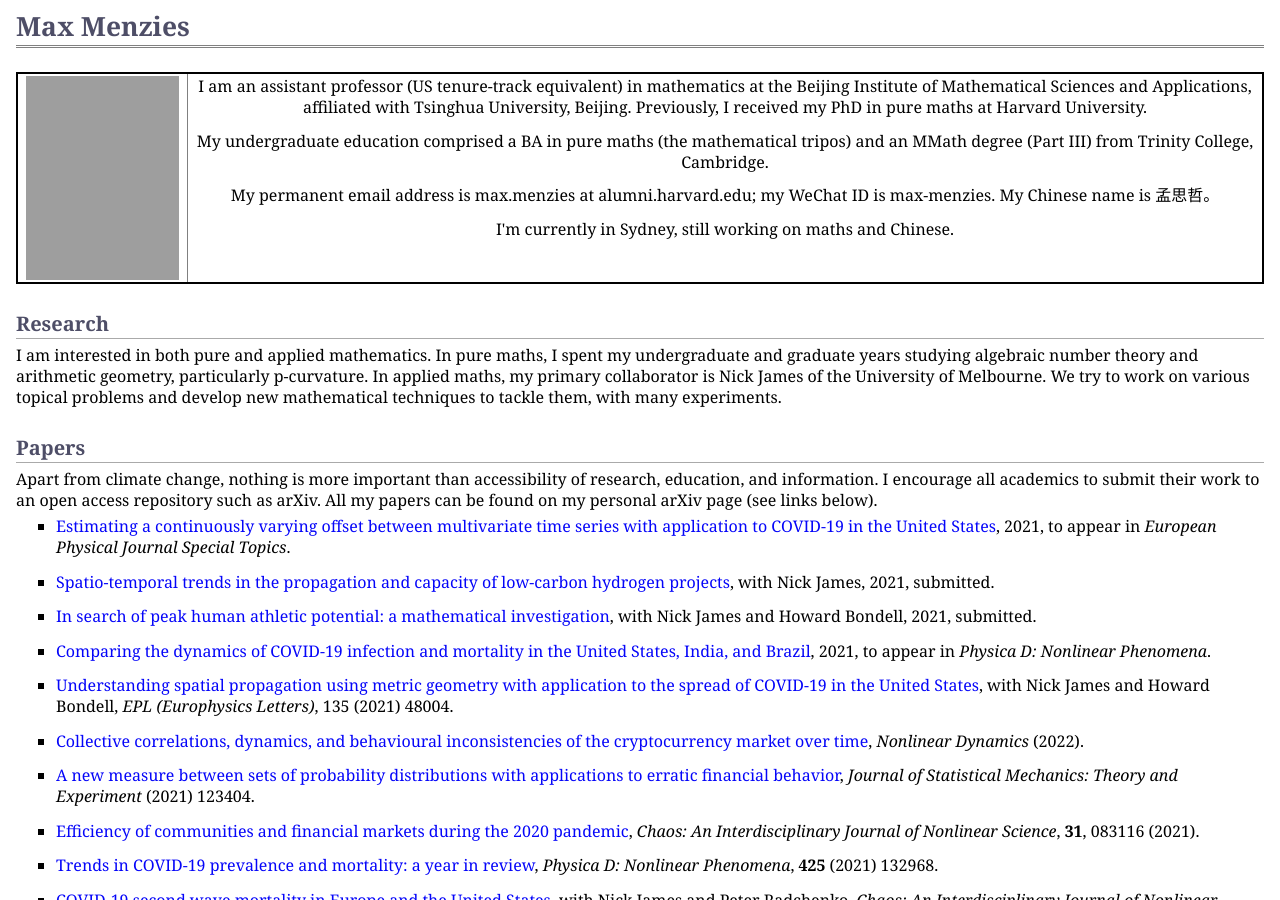
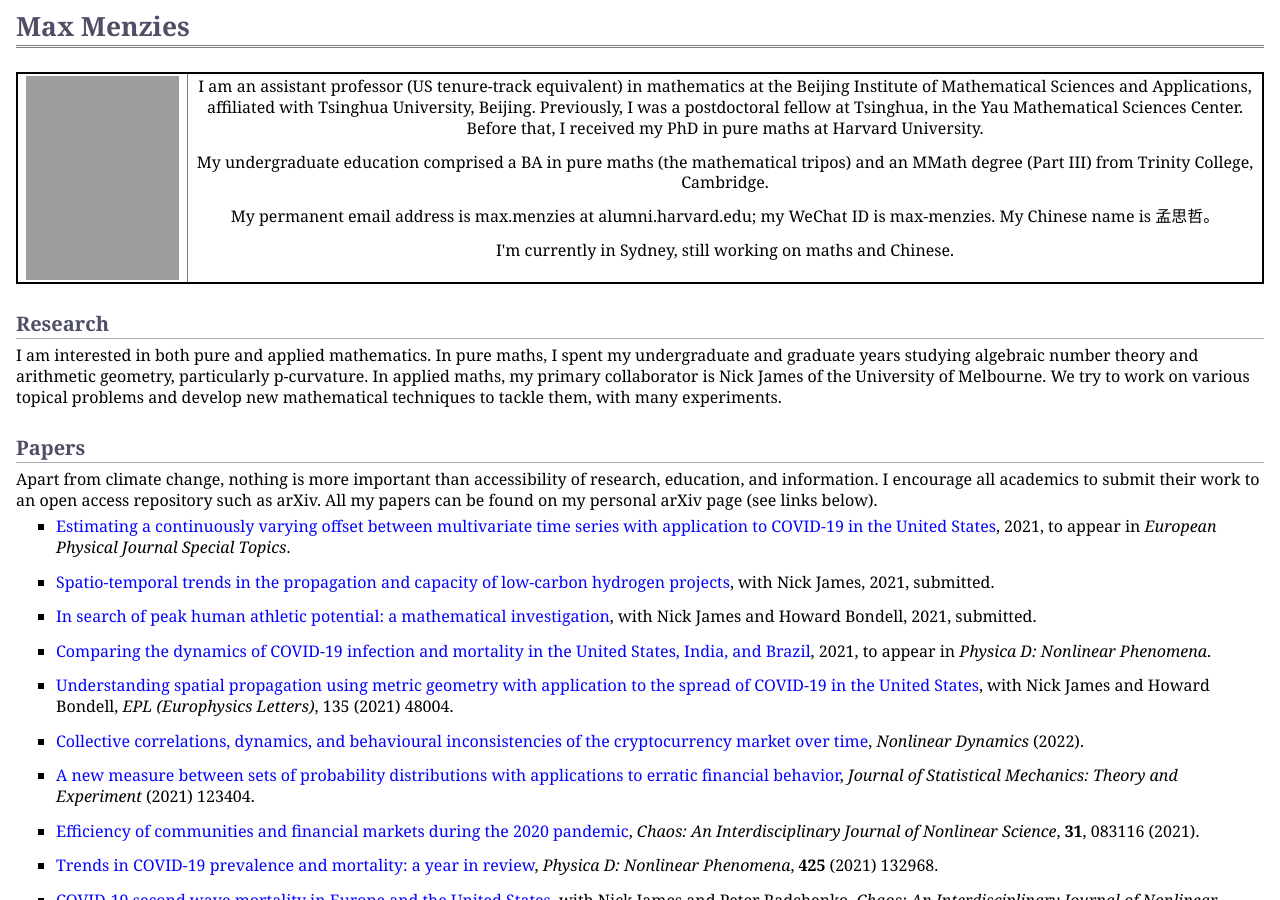
Before and after one commit to MaxMenzies/maxmenzies.com, a Jekyll site: the page index.html, which Jekyll copies as it is, in a window 1280 px wide and 900 px high. Built offline with Jekyll 4.4.1, drawn with Linux system fonts in a browser that asks for light colours; grey boxes are pictures that could not be loaded.

Commit message:
Update index.html

```diff
--- a/index.html
+++ b/index.html
@@ -21,7 +21,7 @@
   </td>
   <td style="vertical-align:text-top;">
     <p>
-    I am an assistant professor (US tenure-track equivalent) in mathematics at the Beijing Institute of Mathematical Sciences and Applications, affiliated with Tsinghua University, Beijing. Previously, I received my PhD in pure maths at Harvard University.
+    I am an assistant professor (US tenure-track equivalent) in mathematics at the Beijing Institute of Mathematical Sciences and Applications, affiliated with Tsinghua University, Beijing. Previously, I was a postdoctoral fellow at Tsinghua, in the Yau Mathematical Sciences Center. Before that, I received my PhD in pure maths at Harvard University.
     </p>
     <p>
      My undergraduate education comprised a BA in pure maths (the mathematical tripos) and an MMath degree (Part III) from Trinity College, Cambridge.
```
